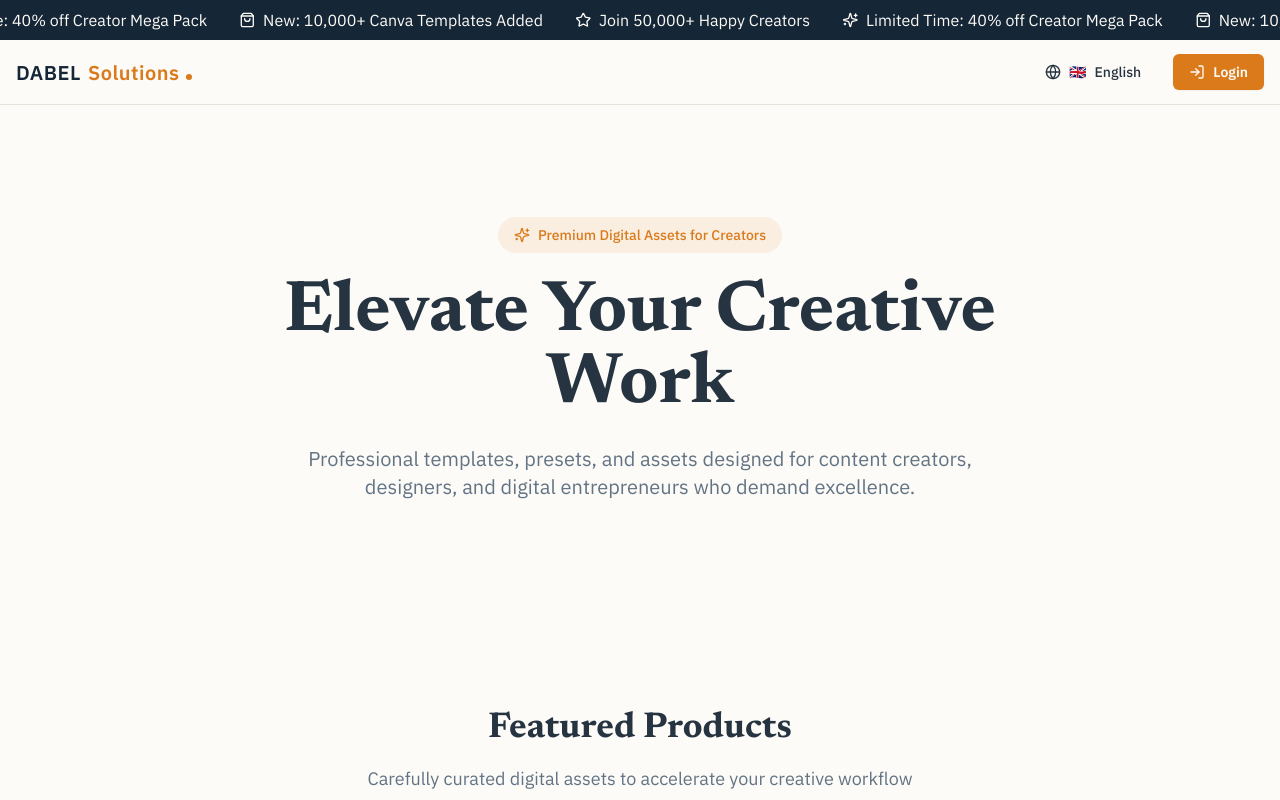
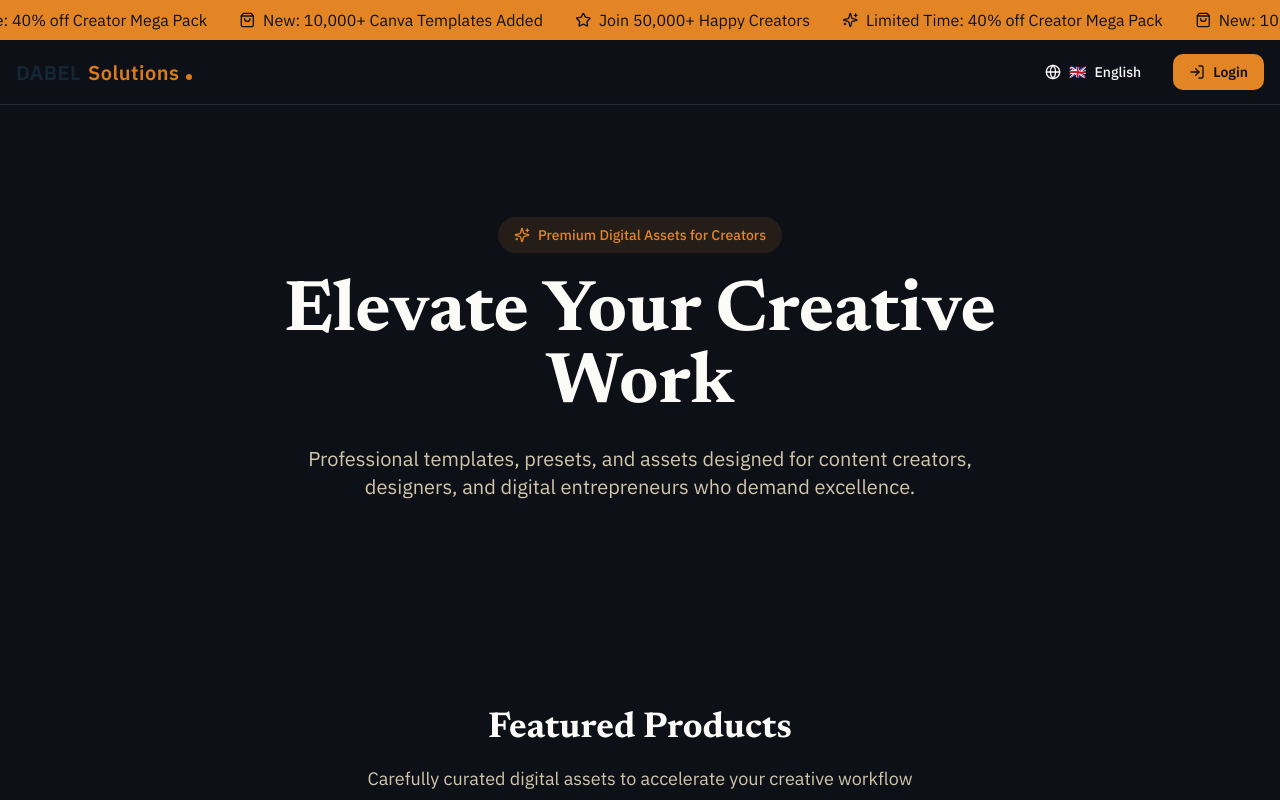
Before and after one commit to Usamaqur12/sg-800e0f93-fb1b-4fa9-9ce5-03e6289fd30c-1778894677, a Next.js app: page / in a window 1280 px wide. Shown: the top 800 px of the page. Built offline with nearby package versions, Linux system fonts and the light colour scheme.

Commit message:
style(ui): implement dark theme and glassmorphism utilities

```diff
--- a/src/styles/globals.css
+++ b/src/styles/globals.css
@@ -1,4 +1,4 @@
-@import url('https://fonts.googleapis.com/css2?family=Newsreader:wght@400;600;700&family=IBM+Plex+Sans:wght@400;500;600&family=IBM+Plex+Mono:wght@400;500&display=swap');
+@import url('https://fonts.googleapis.com/css2?family=Newsreader:wght@400;600;700&family=IBM+Plex+Sans:wght@400;500;600;700&family=IBM+Plex+Mono:wght@400;500&display=swap');
 
 @tailwind base;
 @tailwind components;
@@ -21,59 +21,83 @@
   .animate-slide-left {
     animation: slide-left 30s linear infinite;
   }
+
+  @keyframes float {
+    0%, 100% {
+      transform: translateY(0);
+    }
+    50% {
+      transform: translateY(-20px);
+    }
+  }
+
+  .animate-float {
+    animation: float 6s ease-in-out infinite;
+  }
+
+  @keyframes fade-in-up {
+    from {
+      opacity: 0;
+      transform: translateY(30px);
+    }
+    to {
+      opacity: 1;
+      transform: translateY(0);
+    }
+  }
+
+  .animate-fade-in-up {
+    animation: fade-in-up 0.6s ease-out;
+  }
+
+  .glass-effect {
+    background: rgba(255, 255, 255, 0.05);
+    backdrop-filter: blur(10px);
+    border: 1px solid rgba(255, 255, 255, 0.1);
+  }
+
+  .gradient-border {
+    position: relative;
+    background: linear-gradient(135deg, rgba(212, 131, 31, 0.1), rgba(26, 35, 50, 0.1));
+    border: 1px solid transparent;
+  }
+
+  .gradient-border::before {
+    content: '';
+    position: absolute;
+    inset: 0;
+    border-radius: inherit;
+    padding: 1px;
+    background: linear-gradient(135deg, #D4831F, #1A2332);
+    -webkit-mask: linear-gradient(#fff 0 0) content-box, linear-gradient(#fff 0 0);
+    -webkit-mask-composite: xor;
+    mask-composite: exclude;
+  }
 }
 
 @layer base {
   :root {
-    --radius: 0.5rem;
-    --background: 40 56% 98%;
-    --foreground: 210 25% 20%;
-    --card: 40 50% 99%;
-    --card-foreground: 210 25% 20%;
-    --popover: 40 50% 99%;
-    --popover-foreground: 210 25% 20%;
-    --primary: 210 45% 15%;
-    --primary-foreground: 40 56% 98%;
-    --secondary: 156 20% 55%;
-    --secondary-foreground: 210 25% 20%;
-    --muted: 156 20% 55%;
-    --muted-foreground: 210 15% 45%;
-    --accent: 30 78% 48%;
-    --accent-foreground: 40 56% 98%;
+    --radius: 0.75rem;
+    --background: 216 28% 7%;
+    --foreground: 40 56% 98%;
+    --card: 217 33% 10%;
+    --card-foreground: 40 56% 98%;
+    --popover: 217 33% 10%;
+    --popover-foreground: 40 56% 98%;
+    --primary: 30 78% 52%;
+    --primary-foreground: 216 28% 7%;
+    --secondary: 217 20% 20%;
+    --secondary-foreground: 40 56% 98%;
+    --muted: 217 15% 25%;
+    --muted-foreground: 40 30% 75%;
+    --accent: 30 78% 52%;
+    --accent-foreground: 216 28% 7%;
     --destructive: 0 84% 60%;
     --destructive-foreground: 0 0% 98%;
-    --border: 40 20% 88%;
-    --input: 40 20% 88%;
-    --ring: 30 78% 48%;
-    --chart-1: 30 78% 48%;
-    --chart-2: 156 20% 55%;
-    --chart-3: 210 45% 15%;
-    --chart-4: 40 56% 70%;
-    --chart-5: 210 25% 45%;
-  }
-
-  .dark {
-    --radius: 0.5rem;
-    --background: 210 45% 10%;
-    --foreground: 40 56% 98%;
-    --card: 210 40% 15%;
-    --card-foreground: 40 56% 98%;
-    --popover: 210 40% 15%;
-    --popover-foreground: 40 56% 98%;
-    --primary: 40 56% 98%;
-    --primary-foreground: 210 45% 15%;
-    --secondary: 156 20% 45%;
-    --secondary-foreground: 40 56% 98%;
-    --muted: 156 15% 35%;
-    --muted-foreground: 40 30% 75%;
-    --accent: 30 78% 55%;
-    --accent-foreground: 210 45% 15%;
-    --destructive: 0 84% 60%;
-    --destructive-foreground: 0 0% 98%;
-    --border: 210 30% 25%;
-    --input: 210 30% 25%;
-    --ring: 30 78% 55%;
-    --chart-1: 30 78% 55%;
+    --border: 217 20% 18%;
+    --input: 217 20% 18%;
+    --ring: 30 78% 52%;
+    --chart-1: 30 78% 52%;
     --chart-2: 156 20% 55%;
     --chart-3: 40 56% 80%;
     --chart-4: 40 40% 60%;
@@ -86,7 +110,7 @@
     @apply border-border;
   }
   body {
-    @apply bg-background text-foreground;
+    @apply bg-background text-foreground antialiased;
   }
 }
 
--- a/tailwind.config.ts
+++ b/tailwind.config.ts
@@ -14,6 +14,12 @@ const config: Config = {
         sans: ["IBM Plex Sans", "system-ui", "sans-serif"],
         serif: ["Newsreader", "Georgia", "serif"],
         mono: ["IBM Plex Mono", "Courier New", "monospace"],
+      },
+      backgroundImage: {
+        'gradient-radial': 'radial-gradient(var(--tw-gradient-stops))',
+        'gradient-conic': 'conic-gradient(from 180deg at 50% 50%, var(--tw-gradient-stops))',
+        'gradient-primary': 'linear-gradient(135deg, #D4831F 0%, #F5A623 100%)',
+        'gradient-dark': 'linear-gradient(135deg, rgba(26, 35, 50, 0.9) 0%, rgba(15, 23, 42, 0.9) 100%)',
       },
       colors: {
         background: "hsl(var(--background))",
@@ -56,16 +62,6 @@ const config: Config = {
           "4": "hsl(var(--chart-4))",
           "5": "hsl(var(--chart-5))",
         },
-        sidebar: {
-          DEFAULT: "hsl(var(--sidebar))",
-          foreground: "hsl(var(--sidebar-foreground))",
-          primary: "hsl(var(--sidebar-primary))",
-          "primary-foreground": "hsl(var(--sidebar-primary-foreground))",
-          accent: "hsl(var(--sidebar-accent))",
-          "accent-foreground": "hsl(var(--sidebar-accent-foreground))",
-          border: "hsl(var(--sidebar-border))",
-          ring: "hsl(var(--sidebar-ring))",
-        },
       },
       borderRadius: {
         lg: "var(--radius)",
@@ -89,10 +85,41 @@ const config: Config = {
             height: "0",
           },
         },
+        "fade-in": {
+          "0%": {
+            opacity: "0",
+            transform: "translateY(10px)",
+          },
+          "100%": {
+            opacity: "1",
+            transform: "translateY(0)",
+          },
+        },
+        "slide-in-left": {
+          "0%": {
+            transform: "translateX(-100%)",
+            opacity: "0",
+          },
+          "100%": {
+            transform: "translateX(0)",
+            opacity: "1",
+          },
+        },
+        "pulse-glow": {
+          "0%, 100%": {
+            opacity: "1",
+          },
+          "50%": {
+            opacity: "0.5",
+          },
+        },
       },
       animation: {
         "accordion-down": "accordion-down 0.2s ease-out",
         "accordion-up": "accordion-up 0.2s ease-out",
+        "fade-in": "fade-in 0.5s ease-out",
+        "slide-in-left": "slide-in-left 0.5s ease-out",
+        "pulse-glow": "pulse-glow 2s cubic-bezier(0.4, 0, 0.6, 1) infinite",
       },
     },
   },
```
Also changed, not shown: .softgen/tasks/task-4.md.
